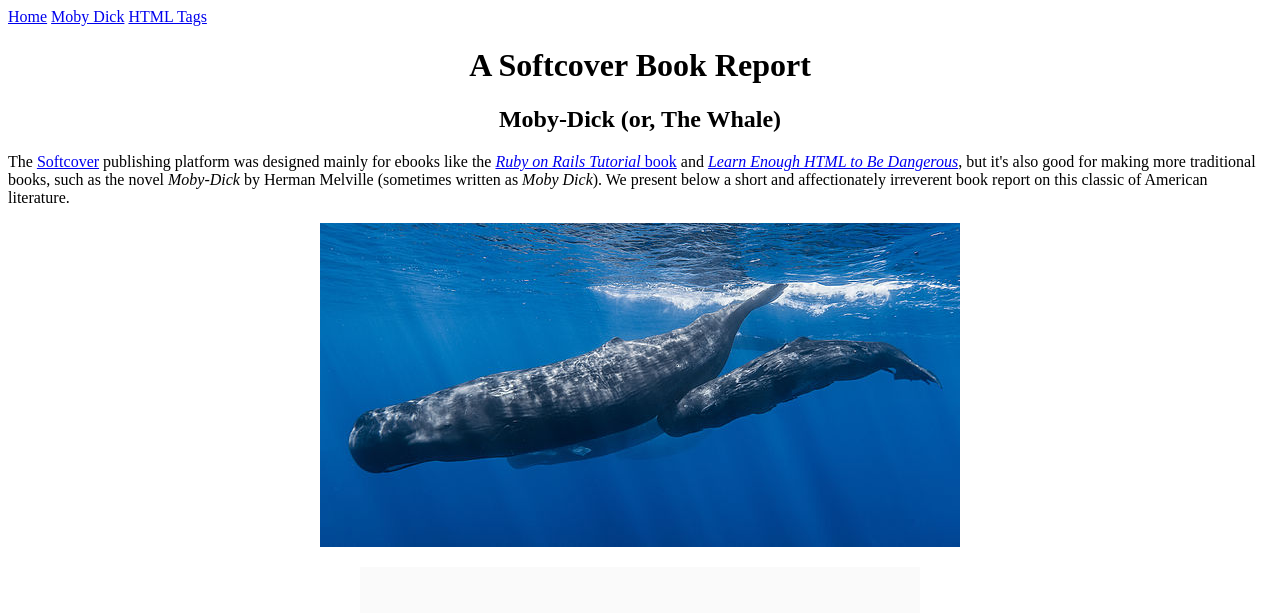
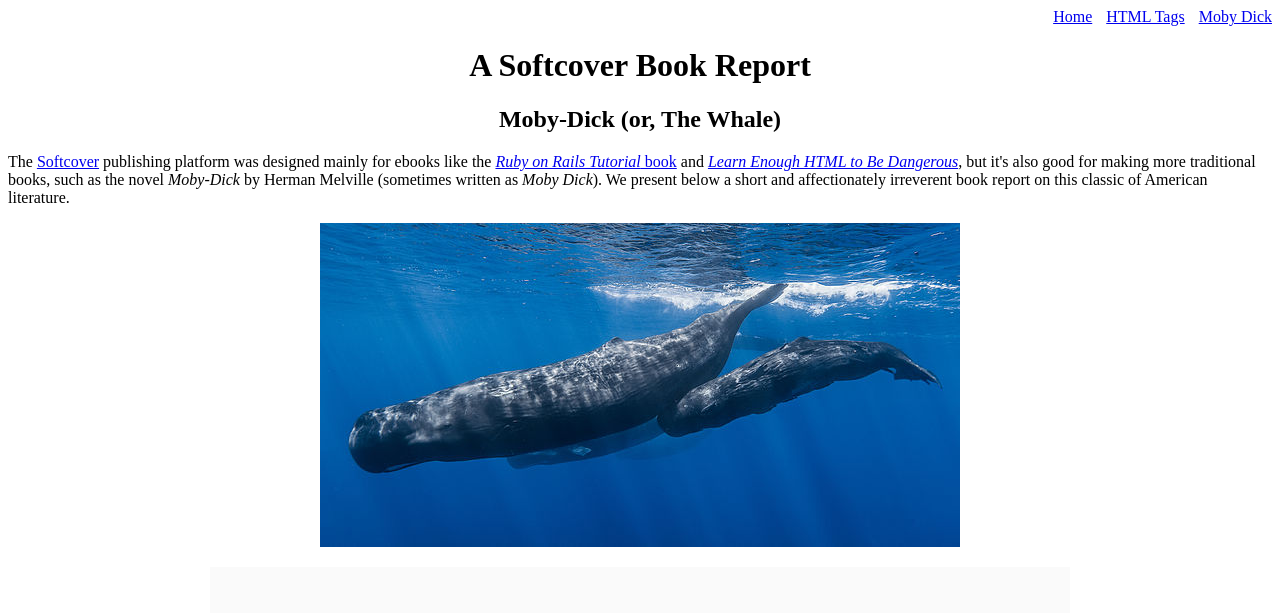
Before and after one commit to leliamesteban/sample_website, a plain HTML site: page moby_dick.html in a window 1280 px wide. Shown: the top 613 px of the page. Drawn offline with Linux system fonts and the light colour scheme.

Commit message:
Apply site-wide style change to menu

```diff
--- a/moby_dick.html
+++ b/moby_dick.html
@@ -6,10 +6,10 @@
   </head>
   <body>
 
-      <div>
+      <div style="text-align: right;">
           <a href="index.html">Home</a>
-          <a href="moby_dick.html">Moby Dick</a>
-          <a href="tags.html">HTML Tags</a>
+          <a href="tags.html" style="margin-left: 10px;">HTML Tags</a>
+          <a href="moby_dick.html" style="margin-left: 10px">Moby Dick</a>
       </div>
 
     <!-- much here to be styled, will do so in last section -->
@@ -36,7 +36,7 @@
         <img src="images/sperm_whales.jpg" style="display: block; margin: 0 auto;">
     </a>
 
-    <div style="width: 500px; margin: 20px auto; padding: 30px; background-color: #fafafa;">
+    <div style="width: 800px; margin: 20px auto; padding: 30px; background-color: #fafafa;">
 
       <h3>Moby-Dick: A classic tale of the sea</h3>
 
```
Also changed, not shown: index.html (+3 -3 lines), tags.html (+3 -3 lines).
